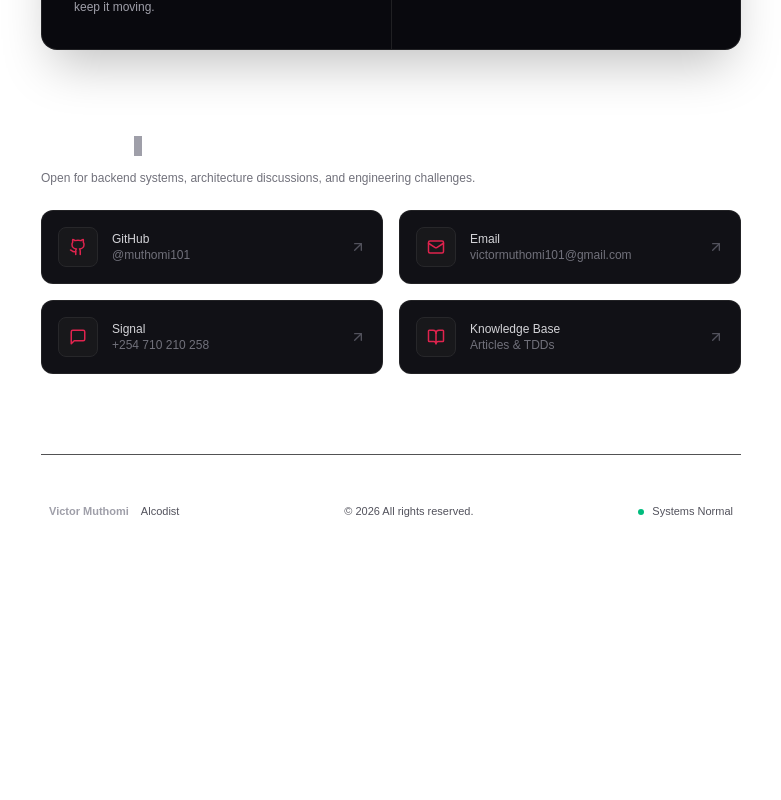
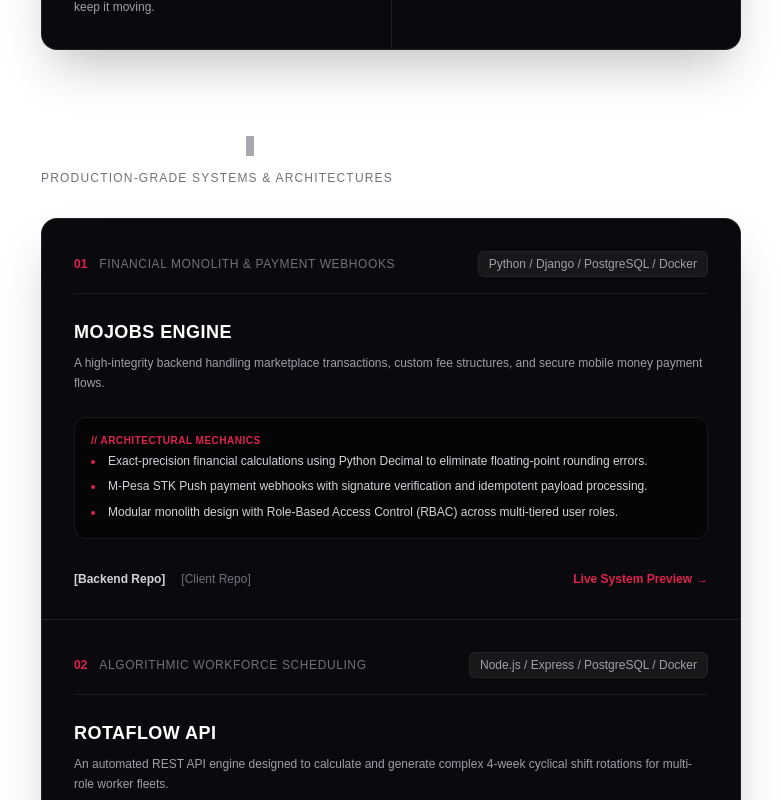
Before and after one commit to muthomi101/victormuthomi, a Next.js app: page / in a window 1280 px wide. Shown: the part 1840-2640 px from the top of the page, without its empty margins (249-1030 px from the left). Before the commit the page ends 2488 px from the top, so only its background shows below. Built offline with nearby package versions, Linux system fonts and the light colour scheme.

Commit message:
feat: integrate projects into main page

```diff
--- a/src/app/page.tsx
+++ b/src/app/page.tsx
@@ -3,6 +3,7 @@ import { Philosophy } from "@/components/Philosophy";
 import { CoreMechanics } from "@/components/CoreMechanics";
 import { Footer } from "@/components/Footer";
 import { DirectAccess } from "@/components/DirectAccess";
+import { Projects } from "@/components/Projects";
 
 export default function Home() {
   return (
@@ -10,6 +11,7 @@ export default function Home() {
       <Hero />
       <Philosophy />
       <CoreMechanics />
+      <Projects />
       <DirectAccess />
       <Footer />
     </div>
```
